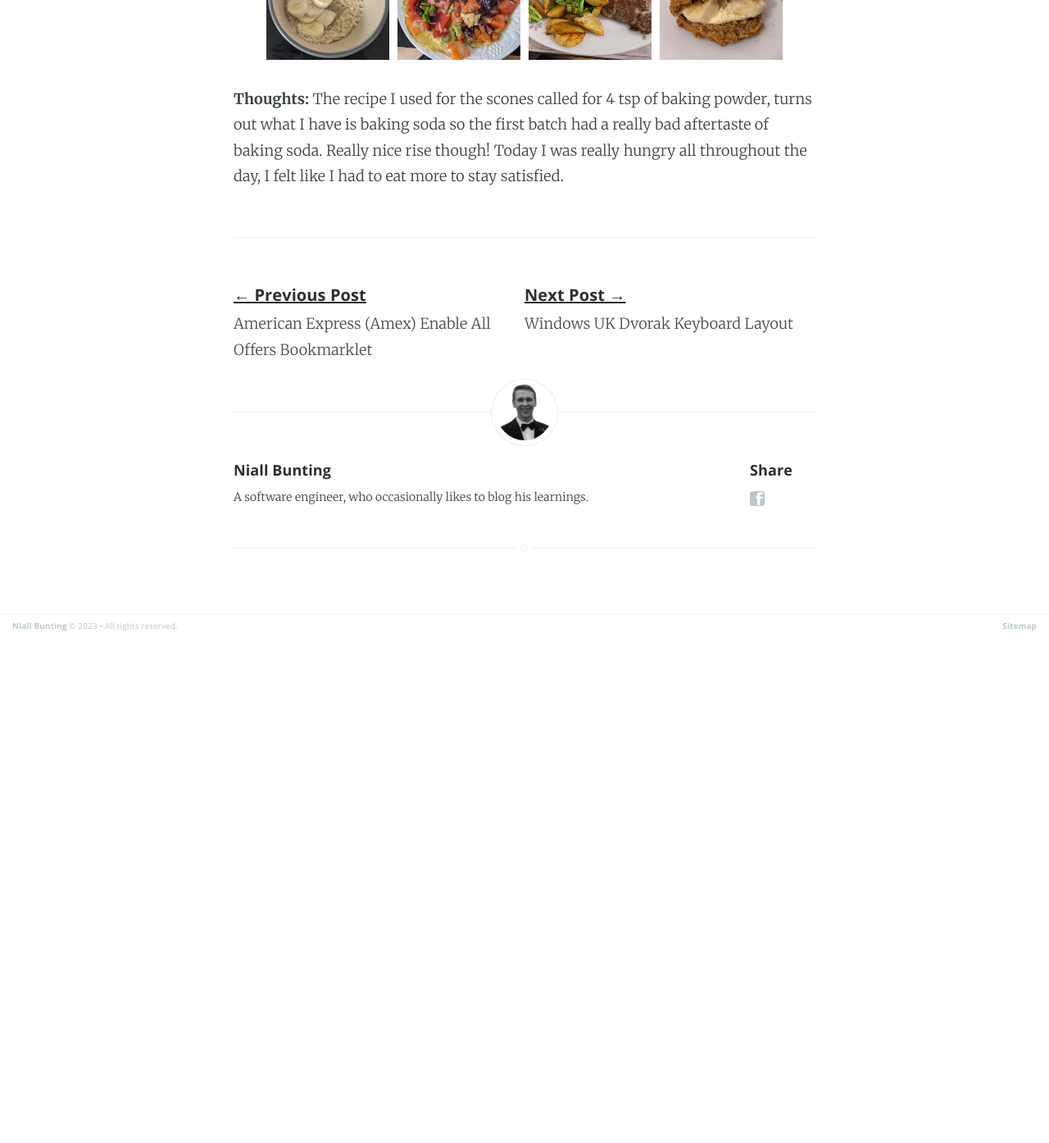
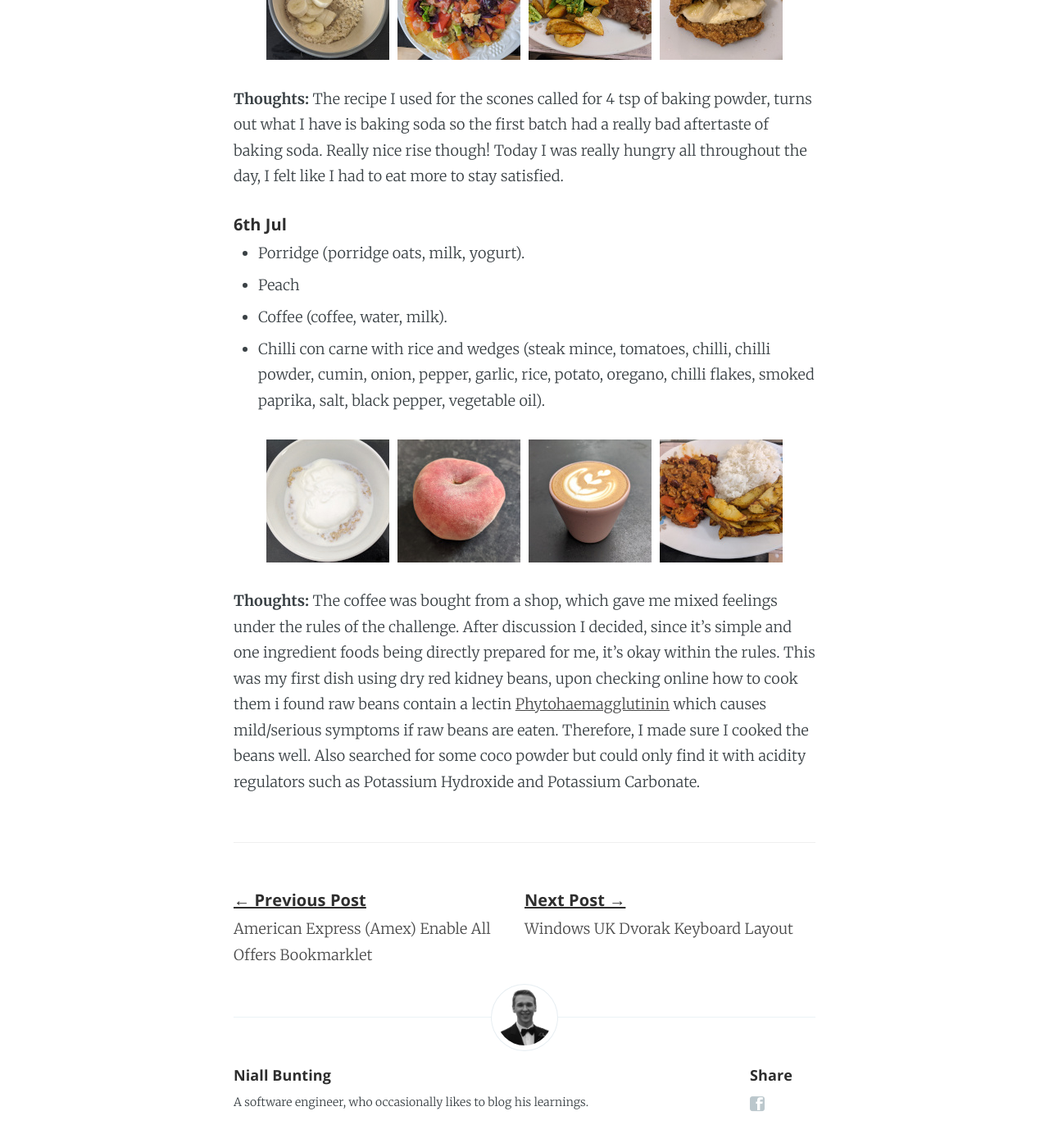
Before and after one commit to NiallBunting/niallbunting.github.io, a Jekyll site: the page built from _posts/2023-07-01-one-ingredient-challenge.markdown, in a window 1280 px wide and 1400 px high, scrolled down 3582 px. Shown: the top 1394 px of the window at 82% size. Built offline with Jekyll 4.4.1, drawn with Linux system fonts in a browser that asks for light colours; before the commit the page ends 4360 px from its top, so only the background shows below that.

Commit message:
OIC day 6

```diff
--- a/_posts/2023-07-01-one-ingredient-challenge.markdown
+++ b/_posts/2023-07-01-one-ingredient-challenge.markdown
@@ -160,7 +160,40 @@ This blog post is going to chart my progress with what I'm eating. I'm no chef a
 
 **Thoughts:** The recipe I used for the scones called for 4 tsp of baking powder, turns out what I have is baking soda so the first batch had a really bad aftertaste of baking soda. Really nice rise though! Today I was really hungry all throughout the day, I felt like I had to eat more to stay satisfied.
 
+##### 6th Jul
+
+* Porridge (porridge oats, milk, yogurt).
+* Peach
+* Coffee (coffee, water, milk).
+* Chilli con carne with rice and wedges (steak mince, tomatoes, chilli, chilli powder, cumin, onion, pepper, garlic, rice, potato, oregano, chilli flakes, smoked paprika, salt, black pepper, vegetable oil).
+
+<div class="gallery">
+  <div class="galleryitem">
+   <a target="_blank" href="/assets/images/oneingredientchallenge/06-porridge.jpg">
+    <img src="/assets/images/oneingredientchallenge/06-porridge-sm.jpg"/>
+   </a>
+  </div>
+  <div class="galleryitem">
+   <a target="_blank" href="/assets/images/oneingredientchallenge/06-peach.jpg">
+    <img src="/assets/images/oneingredientchallenge/06-peach-sm.jpg"/>
+   </a>
+  </div>
+  <div class="galleryitem">
+   <a target="_blank" href="/assets/images/oneingredientchallenge/06-coffee.jpg">
+    <img src="/assets/images/oneingredientchallenge/06-coffee-sm.jpg"/>
+   </a>
+  </div>
+  <div class="galleryitem">
+   <a target="_blank" href="/assets/images/oneingredientchallenge/06-chilli.jpg">
+    <img src="/assets/images/oneingredientchallenge/06-chilli-sm.jpg"/>
+   </a>
+  </div>
+</div>
+
+**Thoughts:** The coffee was bought from a shop, which gave me mixed feelings under the rules of the challenge. After discussion I decided, since it's simple and one ingredient foods being directly prepared for me, it's okay within the rules. This was my first dish using dry red kidney beans, upon checking online how to cook them i found raw beans contain a lectin [Phytohaemagglutinin][phytohaemagglutinin] which causes mild/serious symptoms if raw beans are eaten. Therefore, I made sure I cooked the beans well. Also searched for some coco powder but could only find it with acidity regulators such as Potassium Hydroxide and Potassium Carbonate.
+
 [maltodextrin]: https://en.wikipedia.org/wiki/Maltodextrin
+[phytohaemagglutinin]: https://en.wikipedia.org/wiki/Phytohaemagglutinin
 
 <style>
 div.gallery {
```
Also changed, not shown: assets/images/oneingredientchallenge/06-chilli-sm.jpg (added), assets/images/oneingredientchallenge/06-coffee-sm.jpg (added), assets/images/oneingredientchallenge/06-peach-sm.jpg (added), assets/images/oneingredientchallenge/06-porridge-sm.jpg (added), 4 other files.
